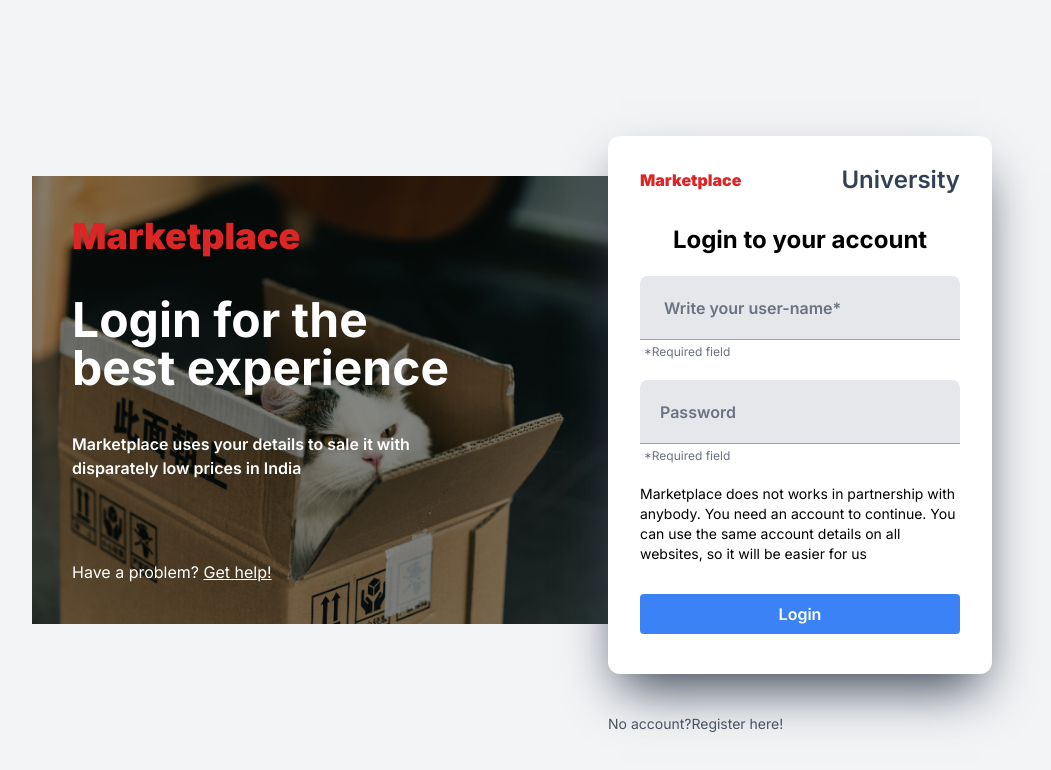
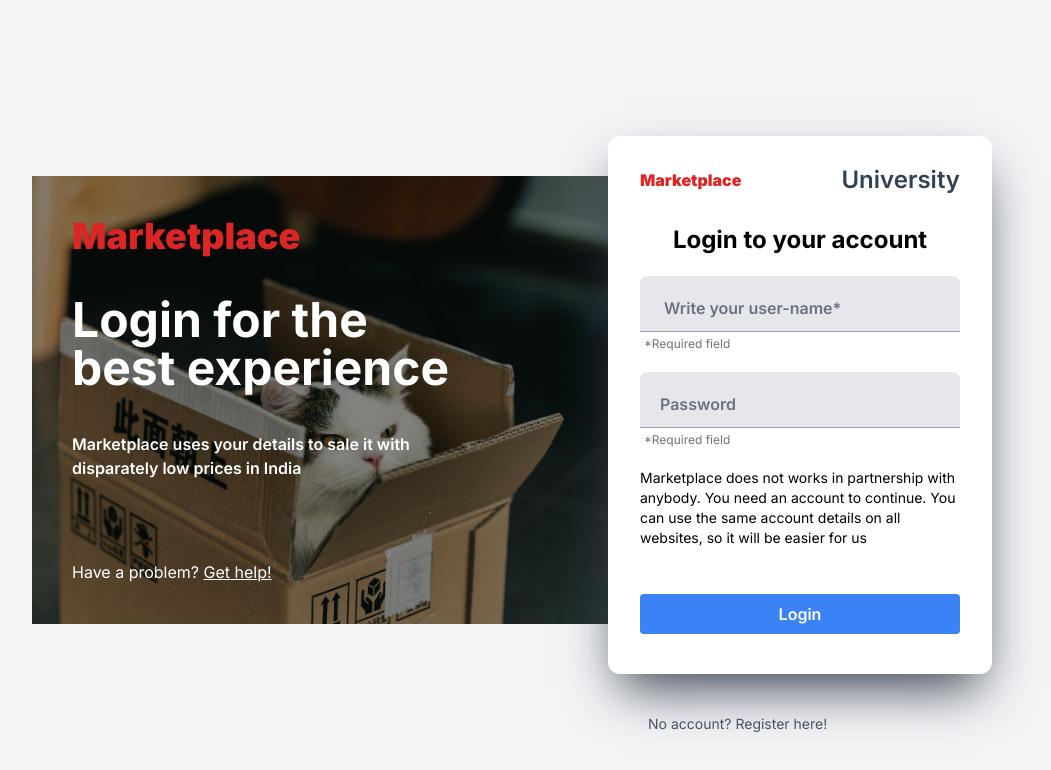
Before and after one commit to JakobEdvardsson/marketplace-frontend, a Next.js app: page /login in a window 1280 px wide. Shown: the top 770 px of the page, without its empty margins (128-1179 px from the left). Built offline with nearby package versions, Linux system fonts and the light colour scheme.

Commit message:
Padding in input fields fixed

```diff
--- a/src/app/(no-nav)/login/LoginForm.tsx
+++ b/src/app/(no-nav)/login/LoginForm.tsx
@@ -19,32 +19,28 @@ export default function LoginForm() {
         <h2 className="text-2xl font-semibold text-slate-700">University</h2>
       </div>
       <h1 className="text-2xl font-bold">Login to your account</h1>
-      <div className="m-5 h-16 w-5/6">
+      <div className="m-5 h-14 w-5/6">
         <input
           required
           type="text"
           name="username"
           placeholder=""
-          className=" focus:animate-inputSelect peer m-auto size-full rounded-t-lg border-b border-b-gray-400 bg-gray-200
-          outline-none duration-200 placeholder:items-center placeholder:pl-5 placeholder:font-semibold
-          placeholder:text-gray-500 hover:bg-gray-300 hover:ease-in-out focus:border-b-2 focus:border-b-blue-500"
+          className="peer m-auto size-full items-end rounded-t-lg border-b border-b-gray-400 bg-gray-200 pl-3 pt-3 outline-none duration-200  hover:bg-gray-300 hover:ease-in-out focus:border-b-2 focus:border-b-blue-500"
         />
-        <p className="pointer-events-none absolute left-14 top-40 font-semibold text-gray-500 duration-200 peer-focus:top-36 peer-focus:text-xs peer-focus:ease-in-out">
+        <p className="pointer-events-none absolute left-14 top-40 font-semibold text-gray-500 duration-200 peer-focus:top-36 peer-focus:text-xs peer-focus:text-blue-500 peer-focus:ease-in-out peer-[&:not(:placeholder-shown)]:top-36 peer-[&:not(:placeholder-shown)]:text-xs peer-[&:not(:placeholder-shown)]:text-gray-500 peer-[&:not(:placeholder-shown)]:peer-focus:text-blue-500">
           Write your user-name*
         </p>
         <p className="m-1 text-xs text-gray-500">*Required field</p>
       </div>
-      <div className="relative m-5 h-16 w-5/6">
+      <div className="relative m-5 h-14 w-5/6">
         <input
           required
           type="password"
           name="password"
           placeholder=""
-          className="peer m-auto size-full rounded-t-lg border-b border-b-gray-400 bg-gray-200
-          outline-none duration-200 placeholder:items-center placeholder:pl-5 placeholder:font-semibold
-          placeholder:text-gray-500 hover:bg-gray-300 hover:ease-in-out focus:border-b-2 focus:border-b-blue-500"
+          className="peer m-auto size-full  rounded-t-lg border-b border-b-gray-400 bg-gray-200 pl-3 pt-3 outline-none duration-200 hover:bg-gray-300 hover:ease-in-out focus:border-b-2 focus:border-b-blue-500"
         />
-        <p className="pointer-events-none absolute left-5 top-5 font-semibold text-gray-500 duration-200 peer-focus:top-2 peer-focus:text-xs peer-focus:ease-in-out">
+        <p className="pointer-events-none absolute left-5 top-5 font-semibold text-gray-500 duration-200 peer-focus:top-2 peer-focus:text-xs peer-focus:text-blue-500 peer-focus:ease-in-out peer-[&:not(:placeholder-shown)]:top-2 peer-[&:not(:placeholder-shown)]:text-xs peer-[&:not(:placeholder-shown)]:text-gray-500 peer-[&:not(:placeholder-shown)]:peer-focus:text-blue-500">
           Password
         </p>
         <p className="m-1 text-xs text-gray-500">*Required field</p>
--- a/src/app/(no-nav)/login/page.tsx
+++ b/src/app/(no-nav)/login/page.tsx
@@ -26,9 +26,9 @@ export default function Page() {
         </div>
         <div className="w-2/5">
           <LoginForm />
-          <p className="text-sm text-gray-600">
+          <p className="ml-10 text-sm text-gray-600">
             No account?
-            <Link href="/register" className="hover:underline">
+            <Link href="/register" className="ml-1 hover:underline">
               Register here!
             </Link>
           </p>
```
